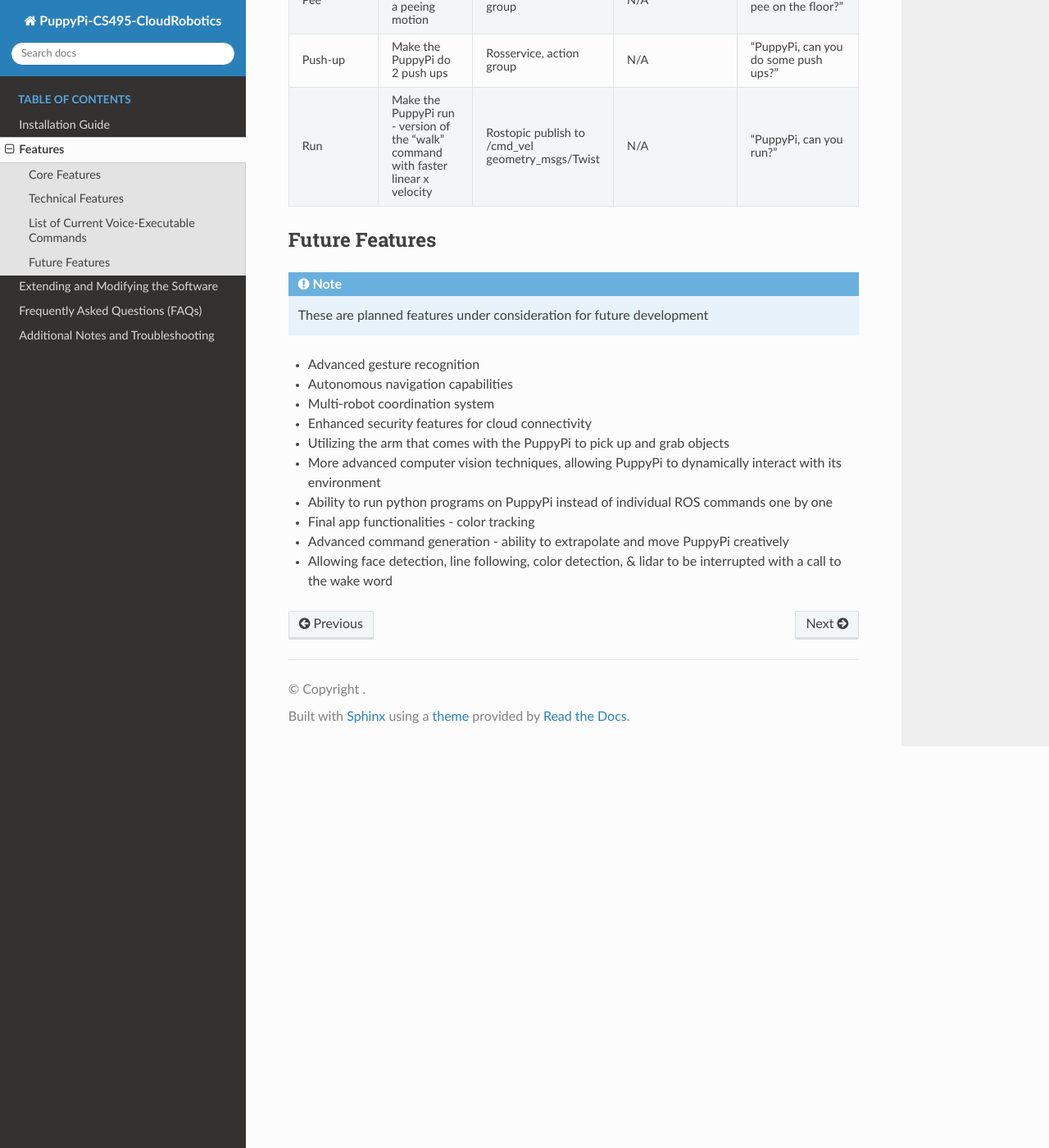
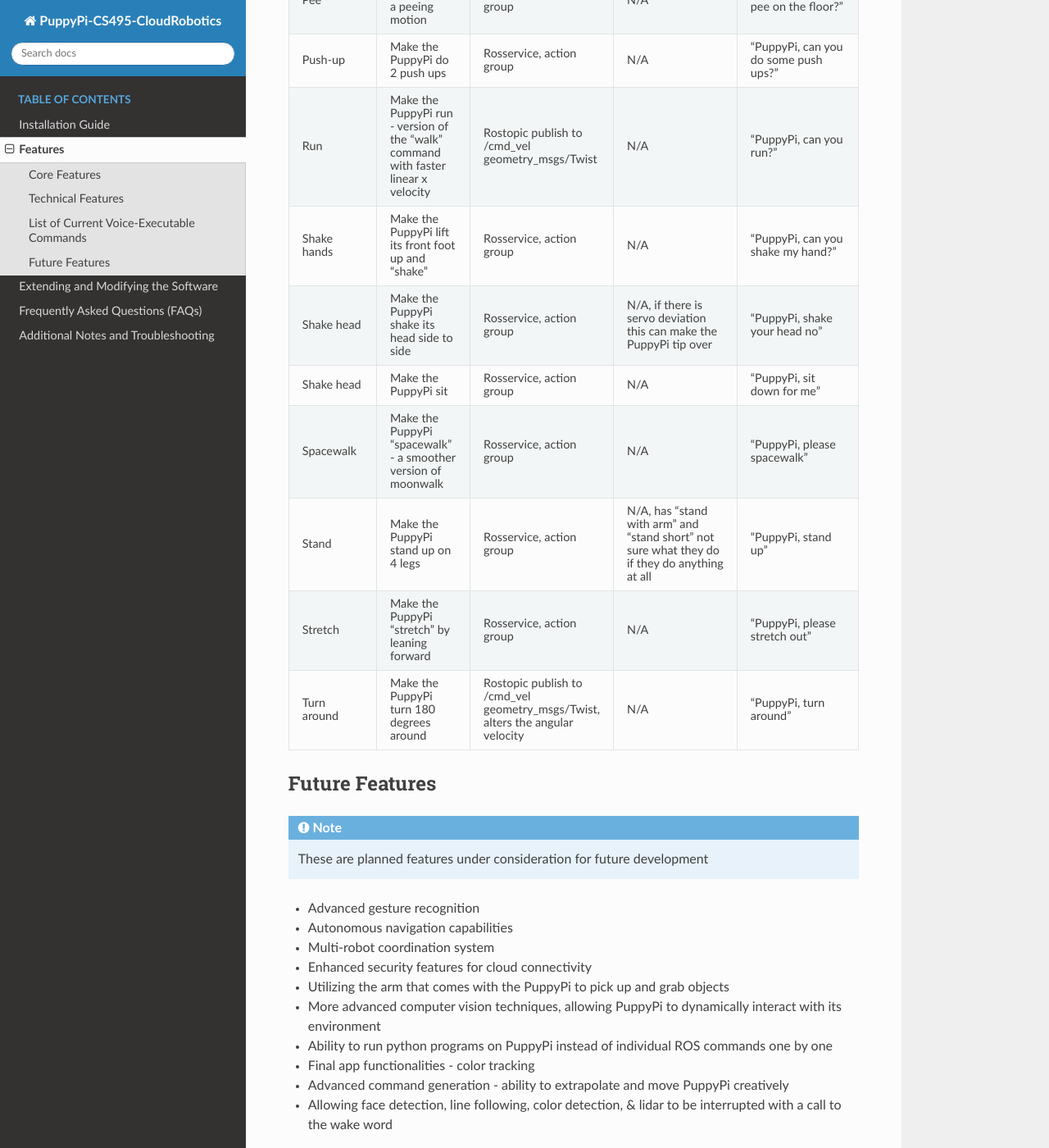
Before and after one commit to CS-495-Cloud-Robotics-Team/PuppyPi, a Sphinx documentation site: the page built from docs/features.rst, in a window 1280 px wide and 1400 px high, scrolled down 2986 px. Shown: the whole window at 82% size. Built offline with Sphinx 7.4.7 and the Read the Docs theme 3.1.0, drawn with Linux system fonts in a browser that asks for light colours; pages that are not in the unit, such as notebooks, are missing from menus.

Commit message:
Update features.rst

```diff
--- a/docs/features.rst
+++ b/docs/features.rst
@@ -154,6 +154,41 @@ List of Current Voice-Executable Commands
      - Rostopic publish to /cmd_vel geometry_msgs/Twist
      - N/A
      - "PuppyPi, can you run?"
+   * - Shake hands
+     - Make the PuppyPi lift its front foot up and "shake"
+     - Rosservice, action group
+     - N/A
+     - "PuppyPi, can you shake my hand?"
+   * - Shake head
+     - Make the PuppyPi shake its head side to side
+     - Rosservice, action group
+     - N/A, if there is servo deviation this can make the PuppyPi tip over
+     - "PuppyPi, shake your head no"
+   * - Shake head
+     - Make the PuppyPi sit
+     - Rosservice, action group
+     - N/A
+     - "PuppyPi, sit down for me"
+   * - Spacewalk
+     - Make the PuppyPi "spacewalk" - a smoother version of moonwalk
+     - Rosservice, action group
+     - N/A
+     - "PuppyPi, please spacewalk"
+   * - Stand
+     - Make the PuppyPi stand up on 4 legs
+     - Rosservice, action group
+     - N/A, has "stand with arm" and "stand short" not sure what they do if they do anything at all
+     - "PuppyPi, stand up"
+   * - Stretch
+     - Make the PuppyPi "stretch" by leaning forward
+     - Rosservice, action group
+     - N/A
+     - "PuppyPi, please stretch out"
+   * - Turn around
+     - Make the PuppyPi turn 180 degrees around
+     - Rostopic publish to /cmd_vel geometry_msgs/Twist, alters the angular velocity
+     - N/A
+     - "PuppyPi, turn around"
 
 
 Future Features
```
